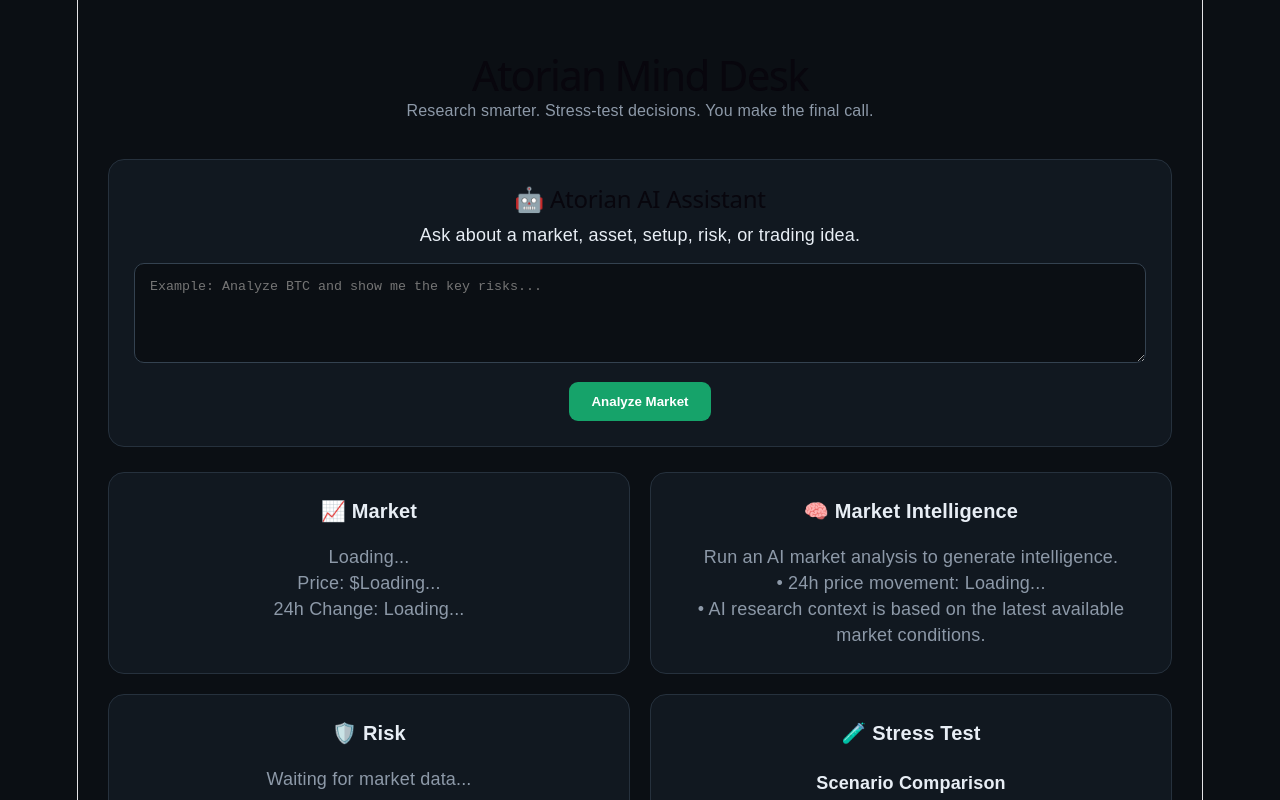
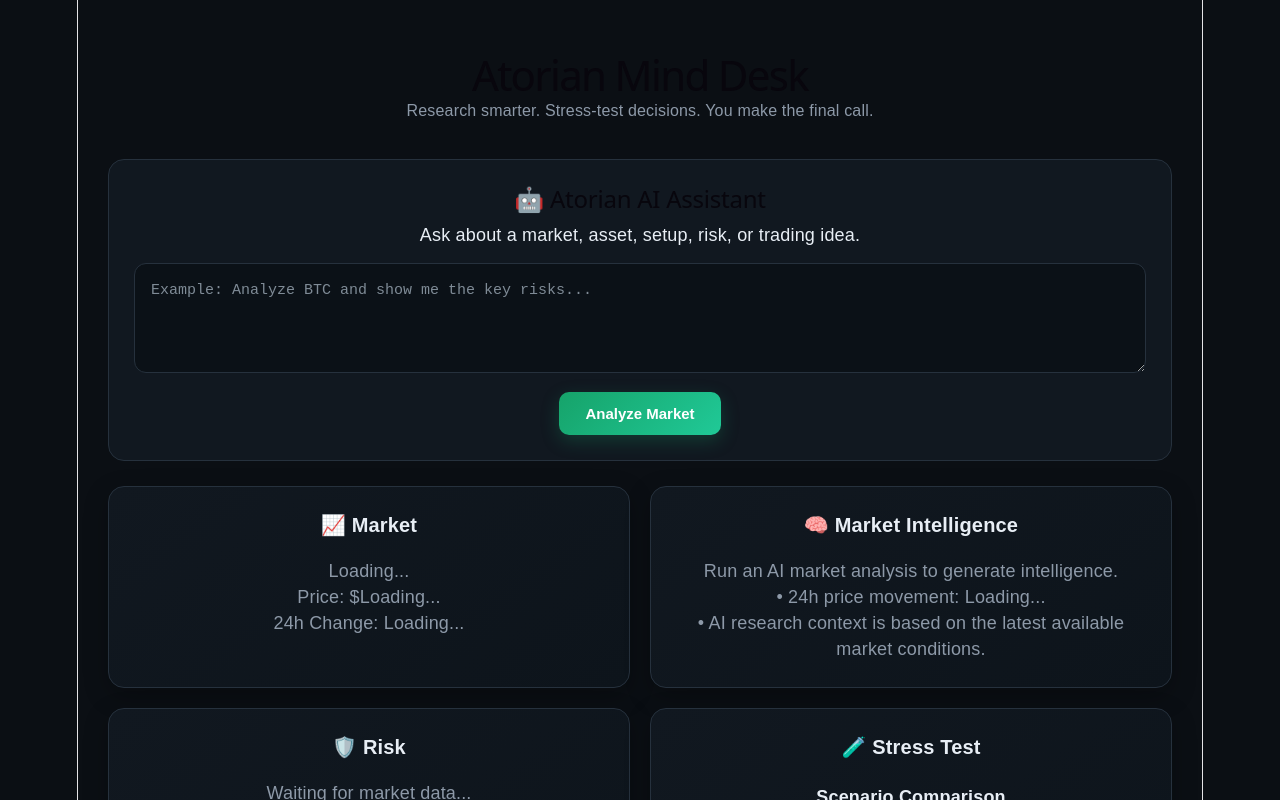
Before and after one commit to atorfaruk/atorian-mind-desk, a React (Vite) app: page / in a window 1280 px wide. Shown: the top 800 px of the page. Built offline with nearby package versions, Linux system fonts and the light colour scheme; no server answers.

Commit message:
Polish Atorian Mind Desk UI

```diff
--- a/src/App.css
+++ b/src/App.css
@@ -48,29 +48,52 @@ main {
 
 textarea {
   width: 100%;
-  min-height: 100px;
+  min-height: 110px;
   margin-top: 15px;
-  padding: 15px;
-  border-radius: 10px;
-  border: 1px solid #344250;
-  background: #0b0f14;
+  padding: 16px;
+  border-radius: 12px;
+  border: 1px solid #26313d;
+  background: #0b1117;
   color: white;
+  font-size: 15px;
+  line-height: 1.5;
   resize: vertical;
+  outline: none;
+  transition: border-color 0.2s ease, box-shadow 0.2s ease;
+  box-sizing: border-box;
+}
+
+textarea:focus {
+  border-color: #20c997;
+  box-shadow: 0 0 0 3px rgba(32, 201, 151, 0.12);
+}
+
+textarea::placeholder {
+  color: #7f8b96;
 }
 
 button {
   margin-top: 12px;
-  padding: 12px 22px;
+  padding: 13px 26px;
   border: none;
-  border-radius: 9px;
-  background: #16a36a;
+  border-radius: 10px;
+  background: linear-gradient(135deg, #16a36a, #20c997);
   color: white;
-  font-weight: bold;
+  font-weight: 700;
+  font-size: 15px;
   cursor: pointer;
+  box-shadow: 0 6px 18px rgba(22, 163, 106, 0.25);
+  transition: transform 0.2s ease, box-shadow 0.2s ease, filter 0.2s ease;
 }
 
 button:hover {
-  background: #128957;
+  transform: translateY(-2px);
+  filter: brightness(1.08);
+  box-shadow: 0 9px 24px rgba(22, 163, 106, 0.35);
+}
+
+button:active {
+  transform: translateY(0);
 }
 
 .dashboard {
@@ -80,11 +103,19 @@ button:hover {
 }
 
 .card {
-  background: #111820;
+  background: linear-gradient(145deg, #111820, #0d141b);
   border: 1px solid #26313d;
   border-radius: 16px;
   padding: 25px;
   min-height: 150px;
+  box-shadow: 0 8px 24px rgba(0, 0, 0, 0.25);
+  transition: transform 0.2s ease, border-color 0.2s ease, box-shadow 0.2s ease;
+}
+
+.card:hover {
+  transform: translateY(-3px);
+  border-color: #34495e;
+  box-shadow: 0 12px 30px rgba(0, 0, 0, 0.35);
 }
 
 .card h3 {
```
